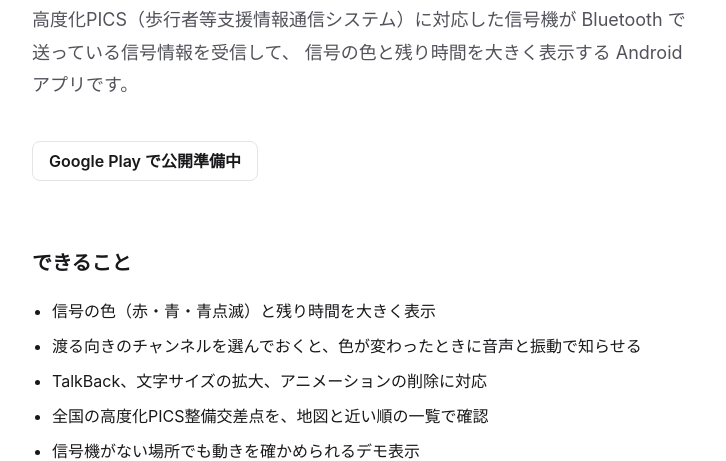
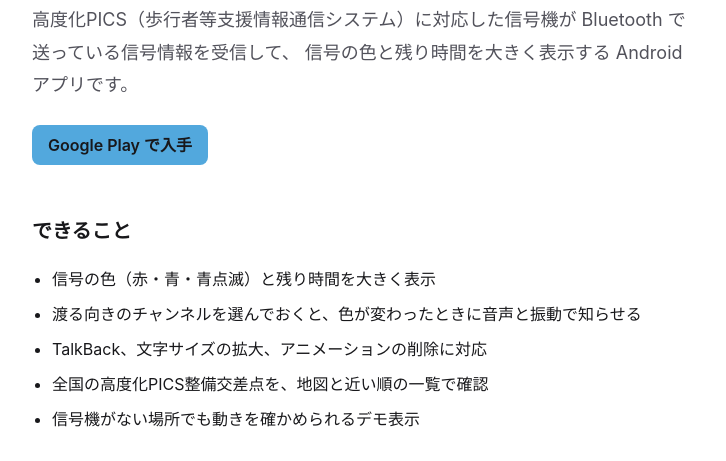
Before and after one commit to sashimi3433/pics-viewer-android, a plain HTML site: page site/public/index.html in a window 1280 px wide. Shown: the part 342-803 px from the top of the page, without its empty margins (276-1002 px from the left). Drawn offline with Linux system fonts and the light colour scheme.

Commit message:
feat(site): 公開準備中の表示を Google Play へのリンクに差し替え

```diff
--- a/site/public/index.html
+++ b/site/public/index.html
@@ -38,7 +38,9 @@
             高度化PICS（歩行者等支援情報通信システム）に対応した信号機が Bluetooth で送っている信号情報を受信して、
             信号の色と残り時間を大きく表示する Android アプリです。
           </p>
-          <p class="status">Google Play で公開準備中</p>
+          <p class="actions">
+            <a class="button" href="https://play.google.com/store/apps/details?id=com.sessapps.advanced_pics_viewer">Google Play で入手</a>
+          </p>
         </section>
 
         <h2>できること</h2>
--- a/site/public/styles.css
+++ b/site/public/styles.css
@@ -120,15 +120,24 @@ h1 {
   margin: 0;
 }
 
-.status {
+.actions {
+  margin: 0;
+}
+
+.button {
   display: inline-flex;
   align-items: center;
   min-height: 40px;
   padding: 0 16px;
   border-radius: 8px;
-  border: 1px solid var(--border);
+  background: var(--accent);
+  color: #18181b;
   font-weight: 600;
-  justify-self: start;
+  text-decoration: none;
+}
+
+.button:hover {
+  background: #468fbc;
 }
 
 h2 {
```
